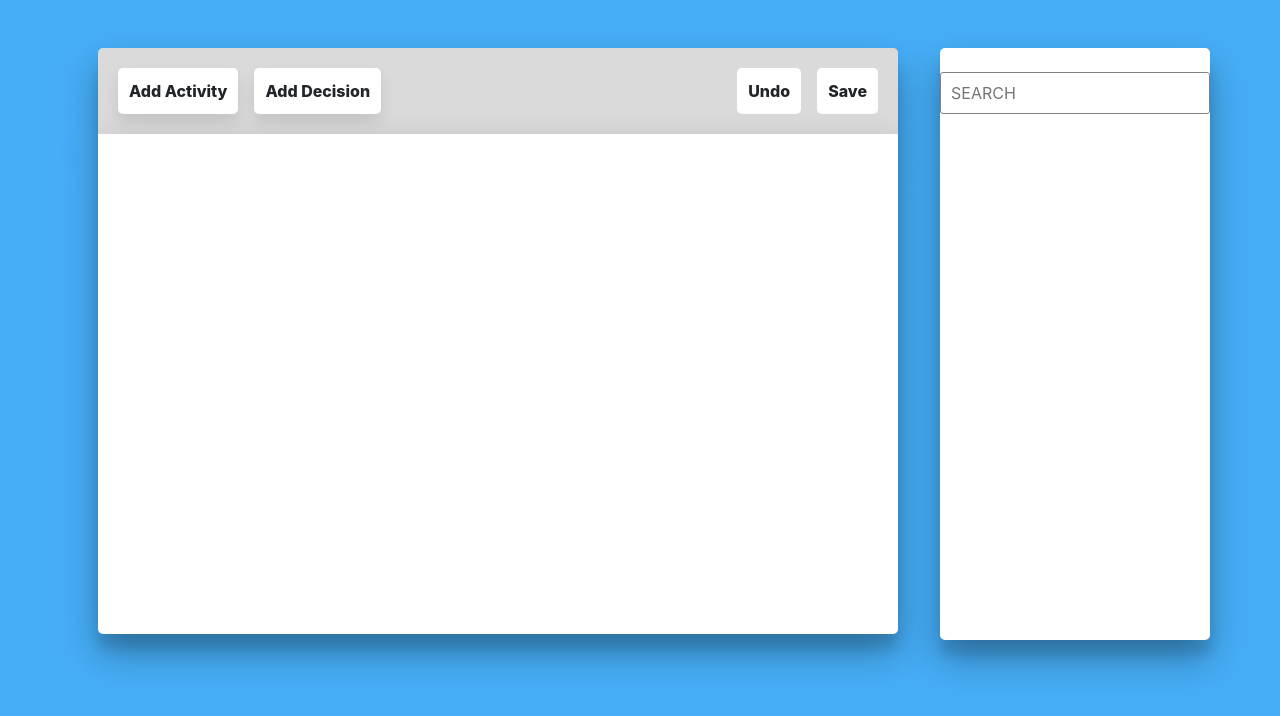
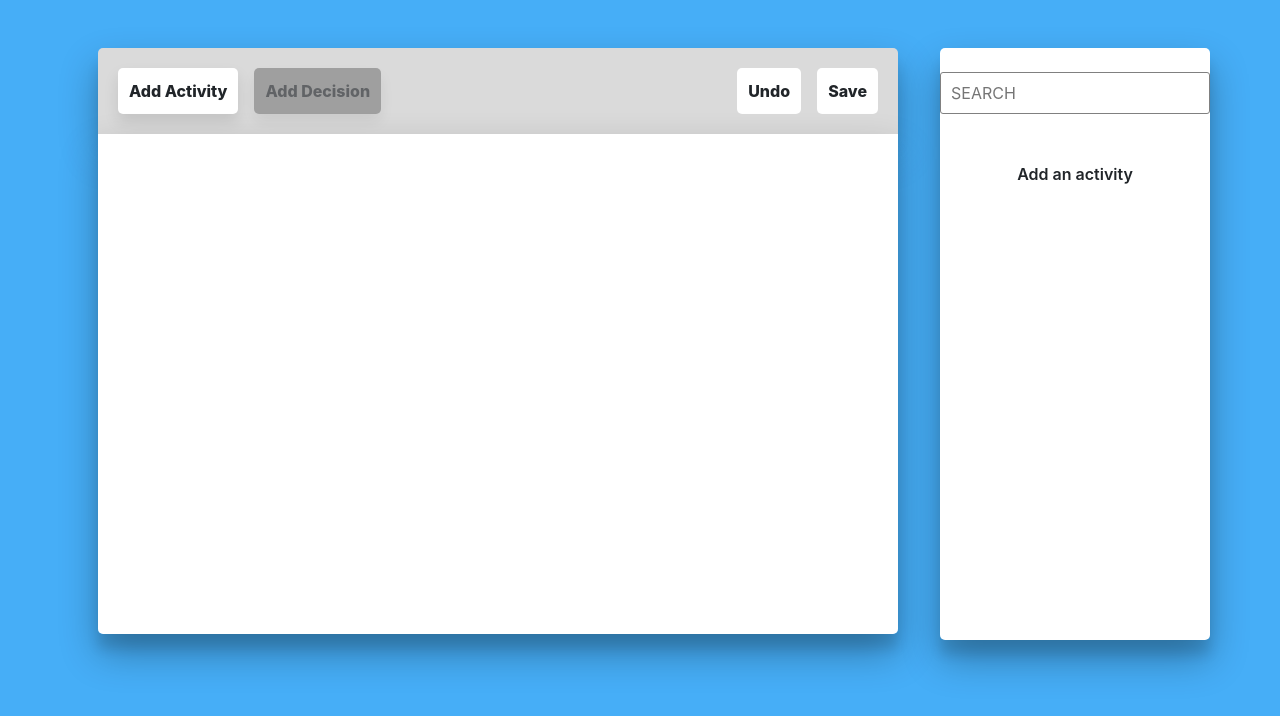
Before and after one commit to CourtneyWatts/canvas-ui, a React (Create React App) app: page / in a window 1280 px wide. Shown: the top 716 px of the page. Built offline with nearby package versions, Linux system fonts and the light colour scheme.

Commit message:
logic for disabling -  btns + placeholder text

```diff
--- a/src/App.js
+++ b/src/App.js
@@ -16,7 +16,7 @@ class App extends Component {
   constructor(props) {
     super(props)
     this.state = {
-      decisionOption: true,
+      decisionOption: false,
     }
     this.draw = this.draw.bind(this)
     this.addActivity = this.addActivity.bind(this)
@@ -33,7 +33,6 @@ class App extends Component {
       ctx.fillStyle = 'white'
       ctx.fillRect(0, 0, canvas.width, canvas.height)
       //draw boxes
-
       if (this.state.items) {
         let number = 0
         for (let shape of this.state.items) {
@@ -78,6 +77,7 @@ class App extends Component {
             lineTo: [130, 130],
           },
         ],
+        decisionOption: true,
       },
       () => {
         this.draw()
@@ -155,6 +155,7 @@ class App extends Component {
     )
   }
   remove() {
+    let decisionOption
     // first statement doesnt allow the user to remove the first task
     if (this.state.items.length <= 0) {
       return
@@ -163,11 +164,20 @@ class App extends Component {
     let newLines = [...this.state.lines]
     newItems.pop()
     newLines.pop()
+    console.log(newItems)
+    if (
+      this.state.items.length === 1 ||
+      newItems[newItems.length - 1].task === 'decision'
+    ) {
+      decisionOption = false
+    } else {
+      decisionOption = true
+    }
     this.setState(
       {
         items: [...newItems],
         lines: [...newLines],
-        decisionOption: true,
+        decisionOption: decisionOption,
       },
       () => {
         this.draw()
@@ -181,9 +191,6 @@ class App extends Component {
 
   componentDidMount() {
     this.draw()
-    // window.addEventListener('click', function (event) {
-    //   console.log(event)
-    // })
   }
   render() {
     return (
--- a/src/Components/Sidebar.js
+++ b/src/Components/Sidebar.js
@@ -16,11 +16,14 @@ class Sidebar extends Component {
     let list
     let { items } = this.props
     if (!items) {
-      console.log('no items')
+      list = <div className='Placeholder'>Add an activity</div>
     } else {
       let filteredList = items.filter(
         (el) => el.task.indexOf(this.state.searchText.toLowerCase()) !== -1
       )
+      if (filteredList.length === 0) {
+        list = <div className='No-results'>No tasks found</div>
+      } else {
         list = filteredList.map((item, idx) => {
           return (
             <li key={idx} className='Activity'>
@@ -28,6 +31,7 @@ class Sidebar extends Component {
             </li>
           )
         })
+      }
     }
 
     return (
--- a/src/Components/Sidebar.scss
+++ b/src/Components/Sidebar.scss
@@ -37,4 +37,8 @@
       border: 1px solid grey;
     }
   }
+  .Placeholder, .No-results{
+    text-align: center;
+    font-weight: 600;
+  }
 }
--- a/src/Components/Toolbar.js
+++ b/src/Components/Toolbar.js
@@ -26,7 +26,7 @@ class Toolbar extends Component {
   }
 
   render() {
-    if (true) {
+    const { decisionEnabled } = this.props
     return (
       <div className='Toolbar'>
         <div className='Toolbar-add-options'>
@@ -35,9 +35,11 @@ class Toolbar extends Component {
           </div>
           <div
             onClick={
-                this.props.decisionEnabled ? this.handleDecisionClick : null
+              decisionEnabled ? this.handleDecisionClick : null
             }
-              className='btn special'
+            className={`btn special ${
+              decisionEnabled ? '' : 'disabled'
+            }`}
           >
             Add Decision
           </div>
@@ -52,9 +54,6 @@ class Toolbar extends Component {
         </div>
       </div>
     )
-    } else {
-      return <div>test</div>
-    }
   }
 }
 
--- a/src/Components/Toolbar.scss
+++ b/src/Components/Toolbar.scss
@@ -31,5 +31,16 @@
       color: #fff;
       transform: translateY(2px);
     }
+    &.disabled {
+      transform: none;
+      background-color: grey;
+      transition: none;
+      &:hover {
+        background-color: grey;
+        box-shadow: none;
+        transform: none;
+        color: black;
+      }
+    }
   }
 }
```
Lines whose indentation alone changed are shown as unchanged.
